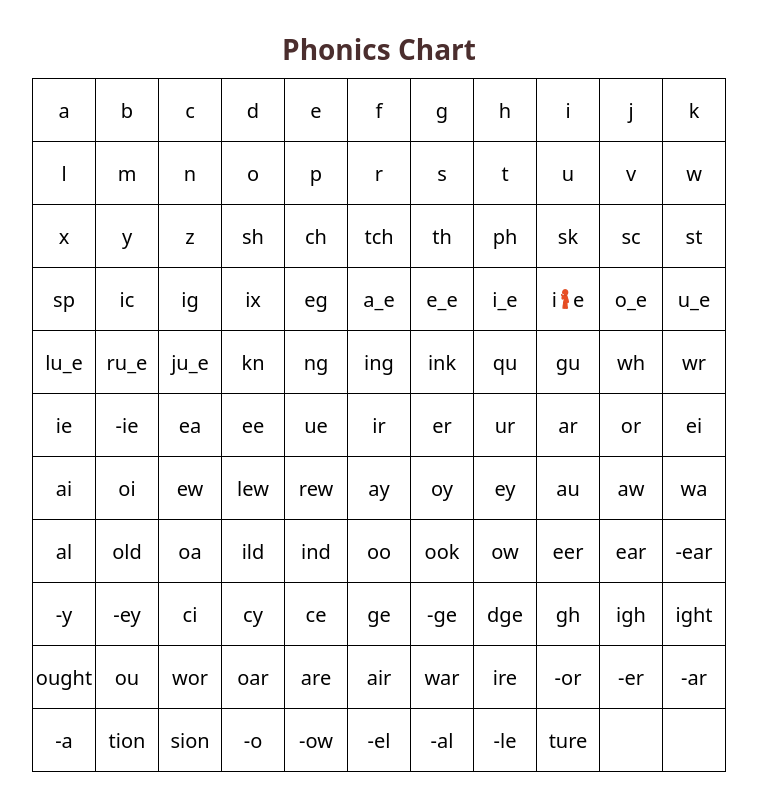
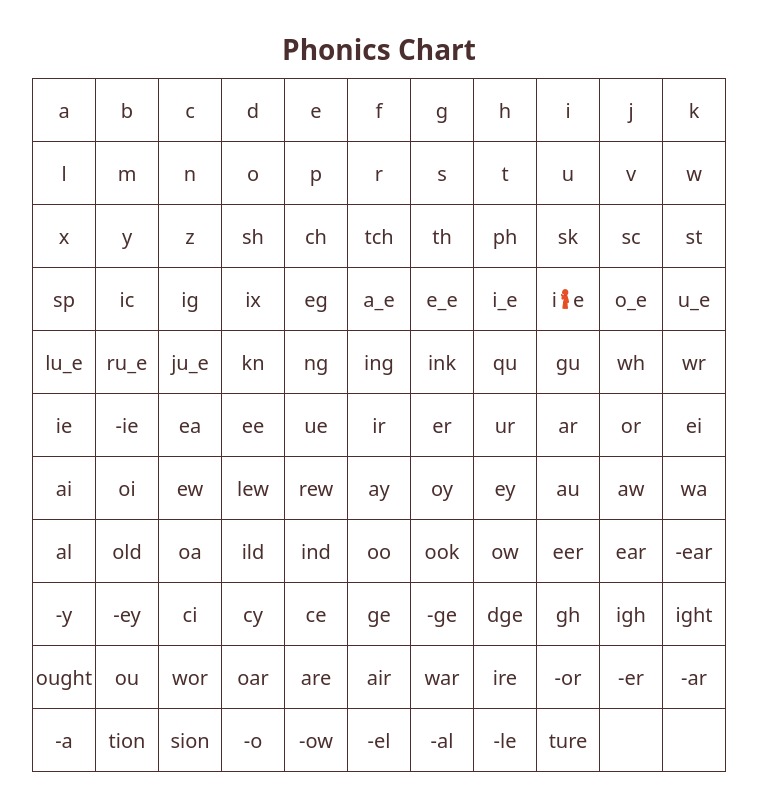
Before and after one commit to phonicsforest/chart, a plain HTML site: page index.html in a window 1280 px wide. Shown: the whole page, without its empty margins (261-1018 px from the left). Drawn offline with Linux system fonts and the light colour scheme.

Commit message:
Add files via upload

```diff
--- a/index.html
+++ b/index.html
@@ -39,32 +39,33 @@
     table-layout: fixed;
   }
   td {
-    border: 1px solid #000;
+    border: 1px solid #4B2E2E;   /* 深啡色框線 */
     text-align: center;
     vertical-align: middle;
-    font-size: var(--cellFont);      /* 👈 由 JS 按 “ought” 自動設定 */
+    font-size: var(--cellFont);
     cursor: pointer;
     user-select: none;
     background: #fff;
+    color: #4B2E2E;             /* 深啡色字 */
     padding: 0;
-    width: 50px;  /* 初始值，JS 會覆蓋 */
-    height: 50px; /* 初始值，JS 會覆蓋 */
-    white-space: nowrap;             /* 不換行，避免穿格 */
+    width: 50px;
+    height: 50px;
+    white-space: nowrap;
+    transition: background 0.15s;
   }
-  td:active { background: #ffeaea; }
-
+  td:active {
+    background: #D7BFA3;        /* 淺啡色按下效果 */
+  }
   .render-ie2 {
     display: inline-flex;
     align-items: center;
     gap: 4px;
   }
   .render-ie2 img {
-    height: 1em;     /* 跟字高一致，會隨 --cellFont 變化 */
+    height: 1em;
     width: auto;
     vertical-align: middle;
   }
-
-  /* 隱形量度用 */
   .measure {
     position: absolute;
     visibility: hidden;
@@ -80,13 +81,12 @@
     <table id="phonicsTable"></table>
   </div>
 
-  <!-- 隱形量度元素 -->
   <span id="measure" class="measure">ought</span>
 
 <script>
   const AUDIO_PATH = 'audio/';
   const IMAGES_PATH = 'images/';
-  const N = 11; // 每行格數
+  const N = 11;
 
   const rows = [
     ["a","b","c","d","e","f","g","h","i","j","k"],
@@ -135,54 +135,41 @@
     player.play().catch(()=>{});
   });
 
-  // ======= 關鍵：保持每格正方形 + 字體以 "ought" 為上限 =======
+  // ======= 保持每格正方形 + 字體以 "ought" 為上限 =======
   function adjustSquareCells() {
     const wrap = document.querySelector('.table-wrap');
     const availableW = wrap.clientWidth;
     const availableH = wrap.clientHeight;
+    const border = 1;
+    const sizeAll = Math.floor(Math.min(availableW, availableH) / N);
+    const size = Math.max(8, sizeAll);
+    const cellSide = size;
 
-    // 邊框也會佔寬，預留 1px 緩衝（每條線 1px、11 格有 12 條線）
-    const border = 1;
-    const gridLines = (N + 1) * border;
-
-    // 計每格邊長（含邊框），再扣回邊框得到 cell 內容邊長
-    const sizeAll = Math.floor(Math.min(availableW, availableH) / N);
-    const size = Math.max(8, sizeAll); // 每格含邊框的實際尺寸
-    const cellSide = size;             // 我們直接把 td 的寬高設成 size（包含邊線）
-
-    // 套用到表
     table.style.width = (size * N) + 'px';
     table.style.height = (size * N) + 'px';
     table.querySelectorAll('td').forEach(td => {
       td.style.width = td.style.height = cellSide + 'px';
     });
 
-    // === 用隱形元素量度 "ought" 的寬高，找出最大可用字體 ===
     const measure = document.getElementById('measure');
-    // 二分找最大字體：下限 8px，上限為 cellSide 的 90%（安全）
     let lo = 8, hi = Math.floor(cellSide * 0.9), best = 8;
-
-    // 用與 td 相同字體、同字距等去量度
     const tdStyle = window.getComputedStyle(table.querySelector('td'));
     measure.style.fontFamily = tdStyle.fontFamily;
     measure.style.fontWeight = tdStyle.fontWeight;
     measure.style.letterSpacing = tdStyle.letterSpacing;
-    measure.style.lineHeight = "1"; // 盡量緊貼避免超高
+    measure.style.lineHeight = "1";
 
     while (lo <= hi) {
       const mid = Math.floor((lo + hi) / 2);
       measure.style.fontSize = mid + 'px';
-      // 小緩衝，避免貼邊：左右 2px、上下 2px
       const w = measure.getBoundingClientRect().width;
       const h = measure.getBoundingClientRect().height;
       if (w <= cellSide - 4 && h <= cellSide - 4) {
-        best = mid; lo = mid + 1;   // 可以放得落，試更大
+        best = mid; lo = mid + 1;
       } else {
-        hi = mid - 1;               // 放唔落，縮細
+        hi = mid - 1;
       }
     }
-
-    // 設定整表字體（i_e2 圖會跟 1em 一齊縮）
     document.documentElement.style.setProperty('--cellFont', best + 'px');
   }
 
```
